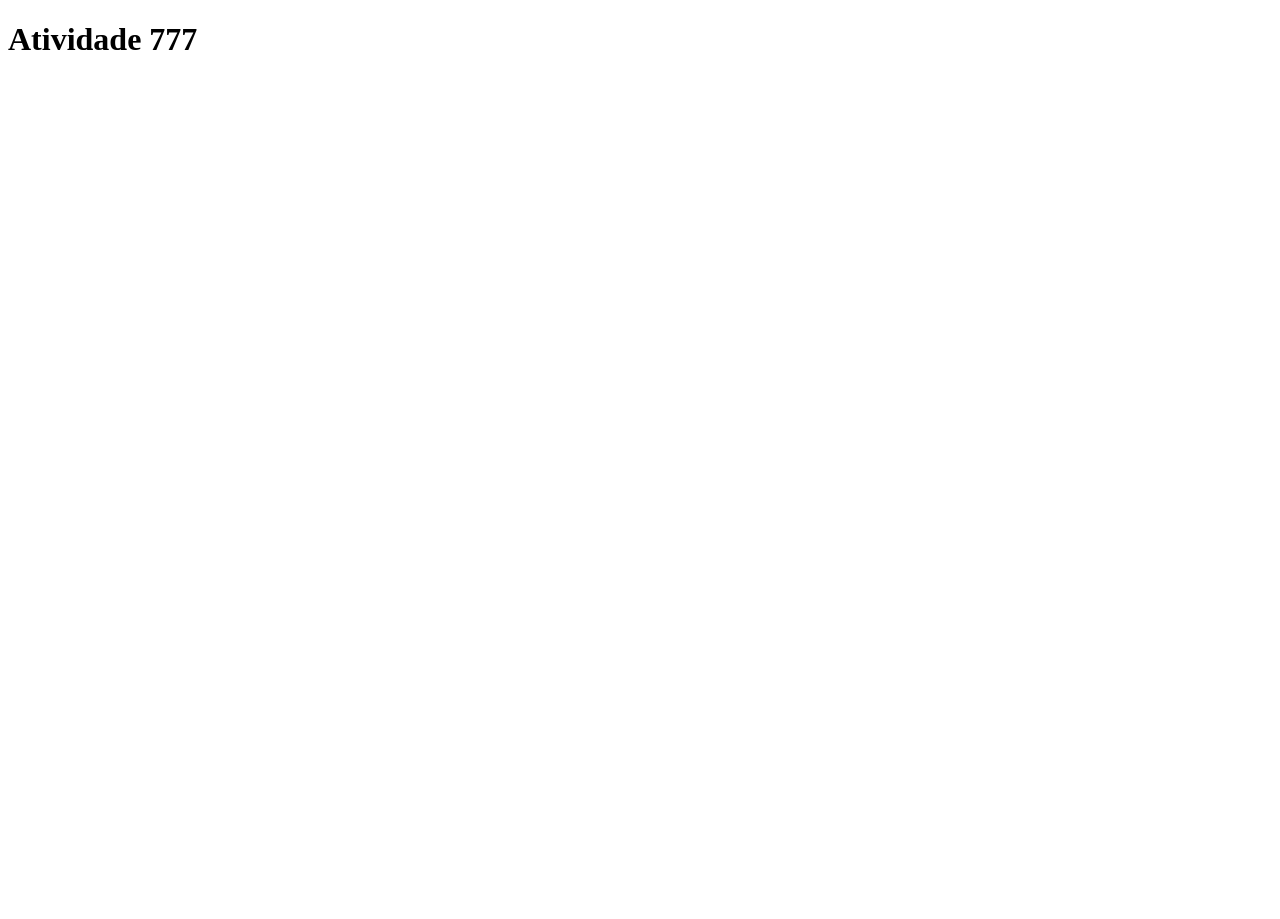
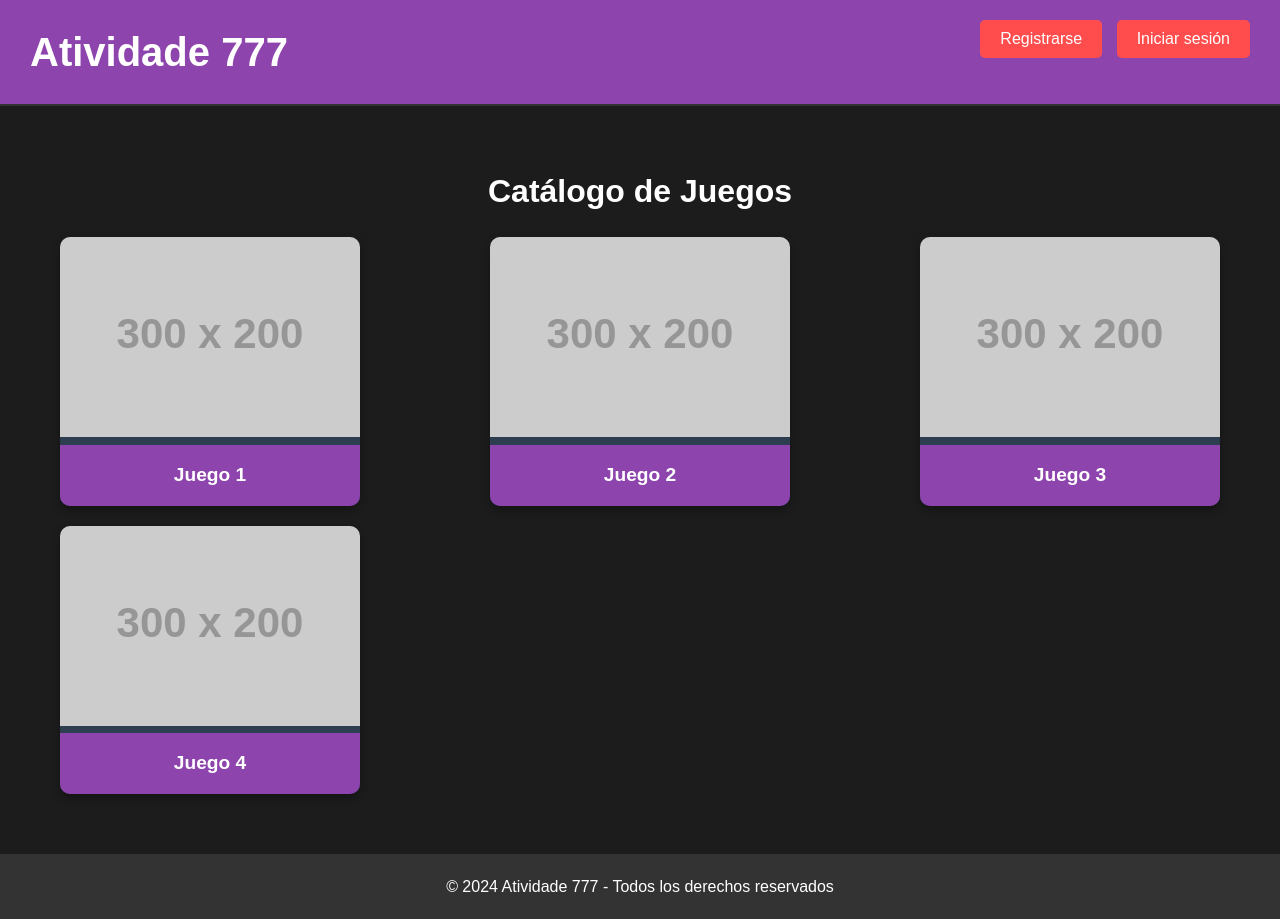
Before and after one commit to Atividade777/atividade777, a plain HTML site: page atividade777.html in a window 1280 px wide. Before the commit the page ends 800 px from the top, so only its background shows below. Drawn offline with Linux system fonts and the light colour scheme; placeholder pictures from the web are drawn by us.

Commit message:
arquivos generados

```diff
--- a/atividade777.html
+++ b/atividade777.html
@@ -1,9 +1,46 @@
 <!DOCTYPE HTML>
-<html>
+<html lang="es">
 <head>
-<title>Atividade 777</title>
+    <meta charset="UTF-8">
+    <meta name="viewport" content="width=device-width, initial-scale=1.0">
+    <title>Atividade 777 - Casino Slots</title>
+    <link rel="stylesheet" href="styles.css">
 </head>
 <body>
-<h1>Atividade 777</h1>
+    <header>
+        <div class="navbar">
+            <h1>Atividade 777</h1>
+            <div class="buttons">
+                <button class="btn" id="btn-register">Registrarse</button>
+                <button class="btn" id="btn-login">Iniciar sesión</button>
+            </div>
+        </div>
+    </header>
+
+    <section class="catalog">
+        <h2>Catálogo de Juegos</h2>
+        <div class="games">
+            <div class="game">
+                <img src="https://via.placeholder.com/300x200/ff4d4d/ffffff?text=Juego+1" alt="Juego 1">
+                <h3>Juego 1</h3>
+            </div>
+            <div class="game">
+                <img src="https://via.placeholder.com/300x200/1e2a47/ffffff?text=Juego+2" alt="Juego 2">
+                <h3>Juego 2</h3>
+            </div>
+            <div class="game">
+                <img src="https://via.placeholder.com/300x200/8e44ad/ffffff?text=Juego+3" alt="Juego 3">
+                <h3>Juego 3</h3>
+            </div>
+            <div class="game">
+                <img src="https://via.placeholder.com/300x200/ff4d4d/ffffff?text=Juego+4" alt="Juego 4">
+                <h3>Juego 4</h3>
+            </div>
+        </div>
+    </section>
+
+    <footer>
+        <p>© 2024 Atividade 777 - Todos los derechos reservados</p>
+    </footer>
 </body>
 </html>
--- /dev/null
+++ b/styles.css
@@ -0,0 +1,115 @@
+/* General */
+* {
+    margin: 0;
+    padding: 0;
+    box-sizing: border-box;
+}
+body {
+    font-family: Arial, sans-serif;
+    background-color: #1c1c1c;
+    color: white;
+    line-height: 1.6;
+}
+h1, h2 {
+    color: #fff;
+    text-align: center;
+}
+
+/* Header (Navbar) */
+header {
+    background-color: #8e44ad;
+    padding: 20px 0;
+    border-bottom: 2px solid #333;
+}
+.navbar h1 {
+    color: #fff;
+    font-size: 2.5rem;
+    text-align: left;
+    margin-left: 30px;
+}
+.navbar .buttons {
+    position: absolute;
+    top: 20px;
+    right: 30px;
+}
+.navbar .btn {
+    background-color: #ff4d4d;
+    color: white;
+    border: none;
+    padding: 10px 20px;
+    margin-left: 10px;
+    font-size: 1rem;
+    cursor: pointer;
+    border-radius: 5px;
+    transition: background-color 0.3s;
+}
+.navbar .btn:hover {
+    background-color: #e74c3c;
+}
+
+/* Catalog Section */
+.catalog {
+    margin: 40px auto;
+    max-width: 1200px;
+    padding: 20px;
+}
+.catalog h2 {
+    font-size: 2rem;
+    margin-bottom: 20px;
+    text-align: center;
+    color: #fff;
+}
+
+.games {
+    display: flex;
+    justify-content: space-between;
+    flex-wrap: wrap;
+    gap: 20px;
+}
+.game {
+    background-color: #2c3e50;
+    border-radius: 10px;
+    overflow: hidden;
+    text-align: center;
+    width: 300px;
+    box-shadow: 0 4px 8px rgba(0, 0, 0, 0.3);
+    transition: transform 0.3s;
+}
+.game:hover {
+    transform: scale(1.05);
+}
+.game img {
+    width: 100%;
+    height: 200px;
+    object-fit: cover;
+}
+.game h3 {
+    padding: 15px;
+    background-color: #8e44ad;
+    color: white;
+    font-size: 1.2rem;
+}
+
+/* Footer */
+footer {
+    text-align: center;
+    padding: 20px;
+    background-color: #333;
+    margin-top: 40px;
+    color: white;
+}
+footer p {
+    font-size: 1rem;
+}
+
+/* Media Queries */
+@media (max-width: 768px) {
+    .games {
+        flex-direction: column;
+        align-items: center;
+    }
+    .game {
+        width: 80%;
+        margin-bottom: 20px;
+    }
+}
```
